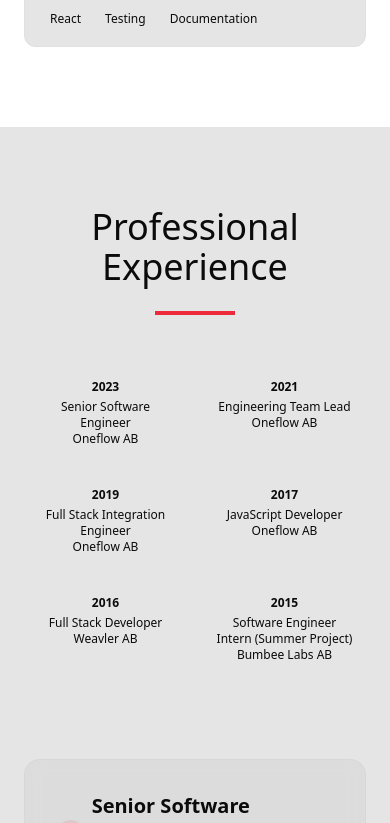
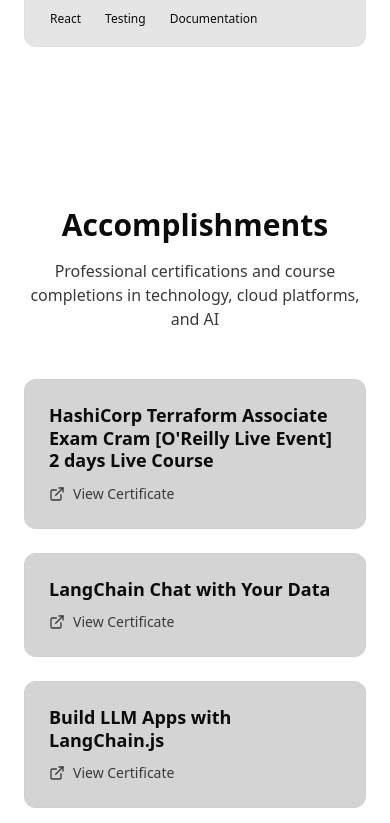
Before and after one commit to p10ns11y/devprofile, a Next.js app: page / in a window 390 px wide. Shown: the part 8580-9403 px from the top of the page. Built offline with nearby package versions, Linux system fonts and the light colour scheme.

Commit message:
Add course info

```diff
--- /dev/null
+++ b/src/app/accomplishments/page.tsx
@@ -0,0 +1,15 @@
+import { Accomplishments } from '@/components/accomplishments';
+
+export const metadata = {
+  title: 'Accomplishments - Peramanathan Sathyamoorthy',
+  description: 'Professional certifications and course completions in technology, cloud platforms, and AI',
+};
+
+export default function AccomplishmentsPage() {
+  return (
+    <div className="min-h-screen bg-surface1 text-text1">
+      <div className="pt-20"></div> {/* Spacer for fixed header */}
+      <Accomplishments />
+    </div>
+  );
+}
--- a/src/app/cv/page.tsx
+++ b/src/app/cv/page.tsx
@@ -40,6 +40,10 @@
     practices: string[];
   };
   technologies: Record<string, string[]>;
+  courses: Array<{
+    name: string;
+    url: string;
+  }>;
   projects: Array<{
     name: string;
     key: string;
@@ -60,6 +64,7 @@
   education: Array<{
     degree: string;
     institution: string;
+    years: string;
   }>;
   languages: Record<string, string>;
 }
@@ -154,14 +159,20 @@
         </div>
       </div>
 
-      {/* Languages */}
+      {/* Accomplishments */}
       <div className="bg-surface1 rounded-xl rad-shadow p-8">
-        <h2 className="text-2xl font-bold text-text1 mb-6">Languages</h2>
-        <div className="grid grid-cols-1 gap-2">
-          {Object.entries(cvData.languages).map(([language, level], index) => (
-            <div key={index} className="flex justify-between items-center">
-              <span className="font-medium text-text1">{language}</span>
-              <span className="text-text2">{level}</span>
+        <h2 className="text-2xl font-bold text-text1 mb-6">Accomplishments</h2>
+        <div className="space-y-4">
+          {cvData.courses.map((course, index) => (
+            <div key={index}>
+              <a
+                href={course.url}
+                className="text-lg font-semibold text-brand hover:text-text1 transition-colors"
+                target="_blank"
+                rel="nofollow noreferrer noopener"
+              >
+                {course.name}
+              </a>
             </div>
           ))}
         </div>
@@ -187,6 +198,7 @@
             <div key={index}>
               <h3 className="text-lg font-semibold text-text1">{edu.degree}</h3>
               <p className="text-text2">{edu.institution}</p>
+              <p className="text-brand font-medium text-sm">{edu.years}</p>
             </div>
           ))}
         </div>
@@ -209,6 +221,19 @@
               <p className="text-text2 text-sm mt-1">
                 {pub.journal ? `${pub.journal.name}` : pub.conference}, {pub.first_published || pub.date}
               </p>
+            </div>
+          ))}
+        </div>
+      </div>
+
+        {/* Languages */}
+      <div className="bg-surface1 rounded-xl rad-shadow p-8">
+        <h2 className="text-2xl font-bold text-text1 mb-6">Languages</h2>
+        <div className="grid grid-cols-1 gap-2">
+          {Object.entries(cvData.languages).map(([language, level], index) => (
+            <div key={index} className="flex justify-between items-center">
+              <span className="font-medium text-text1">{language}</span>
+              <span className="text-text2">{level}</span>
             </div>
           ))}
         </div>
--- a/src/app/page.tsx
+++ b/src/app/page.tsx
@@ -8,6 +8,7 @@
 import { About } from "@/components/about";
 import { Skills } from "@/components/skills";
 const CurrentProjects = React.lazy(() => import('@/components/projects').then(mod => ({ default: mod.Projects })));
+import { Accomplishments } from "@/components/accomplishments";
 import { Experience } from "@/components/experience";
 import { Contact } from "@/components/contact";
 import { Footer } from "@/components/footer";
@@ -29,6 +30,7 @@
         <Suspense fallback={<div className="py-20 text-center">Loading projects...</div>}>
           <CurrentProjects />
         </Suspense>
+        <Accomplishments />
         <Experience />
         <Contact />
       </main>
--- /dev/null
+++ b/src/components/accomplishments.tsx
@@ -0,0 +1,71 @@
+"use client";
+
+import { motion } from 'motion/react';
+import { ExternalLink } from 'lucide-react';
+
+import cvdata from '@/data/cvdata.json';
+
+export function Accomplishments() {
+  const renderCourseCard = (course: { name: string; url: string }, index: number) => (
+    <motion.div
+      key={index}
+      initial={{ opacity: 0, y: 50 }}
+      whileInView={{ opacity: 1, y: 0 }}
+      viewport={{ once: true }}
+      transition={{
+        duration: 0.8,
+        delay: index * 0.15,
+      }}
+      whileHover={{ y: -5 }}
+      className="group"
+    >
+      <a
+        href={course.url}
+        target="_blank"
+        rel="noopener noreferrer"
+        className="block h-full p-6 rounded-xl border-2 border-border bg-surface3 rad-shadow hover:shadow-xl hover:border-brand/20 transition-all duration-300 cursor-pointer"
+      >
+        <div className="flex flex-col justify-between h-full">
+          <div className="flex-1">
+            <motion.h4
+              whileHover={{ color: "var(--color-brand)" }}
+              className="font-semibold text-lg leading-tight mb-3 text-text1 transition-colors"
+            >
+              {course.name}
+            </motion.h4>
+            <div className="flex items-center text-text2 hover:text-brand transition-colors">
+              <ExternalLink className="w-4 h-4 mr-2" />
+              <span className="text-sm">View Certificate</span>
+            </div>
+          </div>
+        </div>
+      </a>
+    </motion.div>
+  );
+
+  return (
+    <section id="accomplishments" className="py-20">
+      <div className="container mx-auto px-6">
+        <motion.div
+          initial={{ opacity: 0, y: 30 }}
+          whileInView={{ opacity: 1, y: 0 }}
+          viewport={{ once: true }}
+          transition={{ duration: 0.8, delay: 0.2 }}
+        >
+          <div className="text-center mb-12">
+            <h3 className="text-3xl font-bold mb-4 text-text1">
+              Accomplishments
+            </h3>
+            <p className="text-text2 max-w-2xl mx-auto">
+              Professional certifications and course completions in technology, cloud platforms, and AI
+            </p>
+          </div>
+
+          <div className="grid lg:grid-cols-3 md:grid-cols-2 grid-cols-1 gap-6">
+            {cvdata.courses.map((course, index) => renderCourseCard(course, index))}
+          </div>
+        </motion.div>
+      </div>
+    </section>
+  );
+}
--- a/src/components/cv-document.tsx
+++ b/src/components/cv-document.tsx
@@ -183,6 +183,7 @@
           <Link src={data.cv_social_links.x} style={[styles.link, { paddingLeft: 10 }]}>{data.cv_social_links.x}</Link>
         </View>
       </View>
+
       {/* @ts-ignore */}
       <View style={styles.section} id="Profile" bookmark="Profile">
         <Text style={styles.subheader}>Profile</Text>
@@ -231,6 +232,17 @@
                   {project.name}
                 </Link>
                 <Text style={{ fontSize: 8, fontStyle: 'italic', color: '#1c1c1c', marginTop: 1 }}>{project.description}</Text>
+              </View>
+            ))}
+          </View>
+          {/* @ts-ignore */}
+          <View style={styles.section} id="Accomplishments" bookmark={{ title: "Accomplishments", fit: false }}>
+            <Text style={styles.subheader}>Accomplishments</Text>
+            {data.courses.map((course, index) => (
+              <View key={index} style={styles.projectItem}>
+                <Link src={course.url} style={[styles.link, { fontSize: 9, fontFamily: 'Helvetica-Bold' }]}>
+                  {course.name}
+                </Link>
               </View>
             ))}
           </View>
--- a/src/components/header.tsx
+++ b/src/components/header.tsx
@@ -17,6 +17,7 @@
     { name: 'CV', href: '/cv' },
     // { name: 'Skills', href: '/#skills' },
     { name: 'Projects', href: '/#projects' },
+    { name: 'Accomplishments', href: '/#accomplishments' },
     { name: 'Experience', href: '/#experience' },
     { name: 'Content Hub', href: '/content-hub' },
     // { name: 'Contact', href: '/#contact' }, // Testing sw cache busting
--- a/src/data/cvdata.json
+++ b/src/data/cvdata.json
@@ -213,9 +213,21 @@
     ]
   },
   "courses": [
-    "HashiCorp Terraform Associate Exam Cram [O'Reilly Live Event] 2 days Live Course",
-    "LangChain Chat with Your Data",
-    "Build LLM Apps with LangChain"
+    {
+      "name": "HashiCorp Terraform Associate Exam Cram [O'Reilly Live Event] 2 days Live Course",
+      "url": "https://github.com/p10ns11y/oreilly-terraform-live-course-sessions",
+      "domain": "DevOps"
+    },
+    {
+      "name": "LangChain Chat with Your Data",
+      "url": "https://learn.deeplearning.ai/accomplishments/f72f24f1-9ad2-4bc0-b8c2-33cbecb81ec2",
+      "domain": "AI"
+    },
+    {
+      "name": "Build LLM Apps with LangChain.js",
+      "url": "https://learn.deeplearning.ai/accomplishments/14907d64-9ff2-4dc7-b5f7-ce42982f8551?usp=sharing",
+      "domain": "AI"
+    }
   ],
   "certifications": [
     "EpicReact by Kent C. Dodds (2021)",
```
Also changed, not shown: 1 other file (tests, documents, lock files or other folders).
